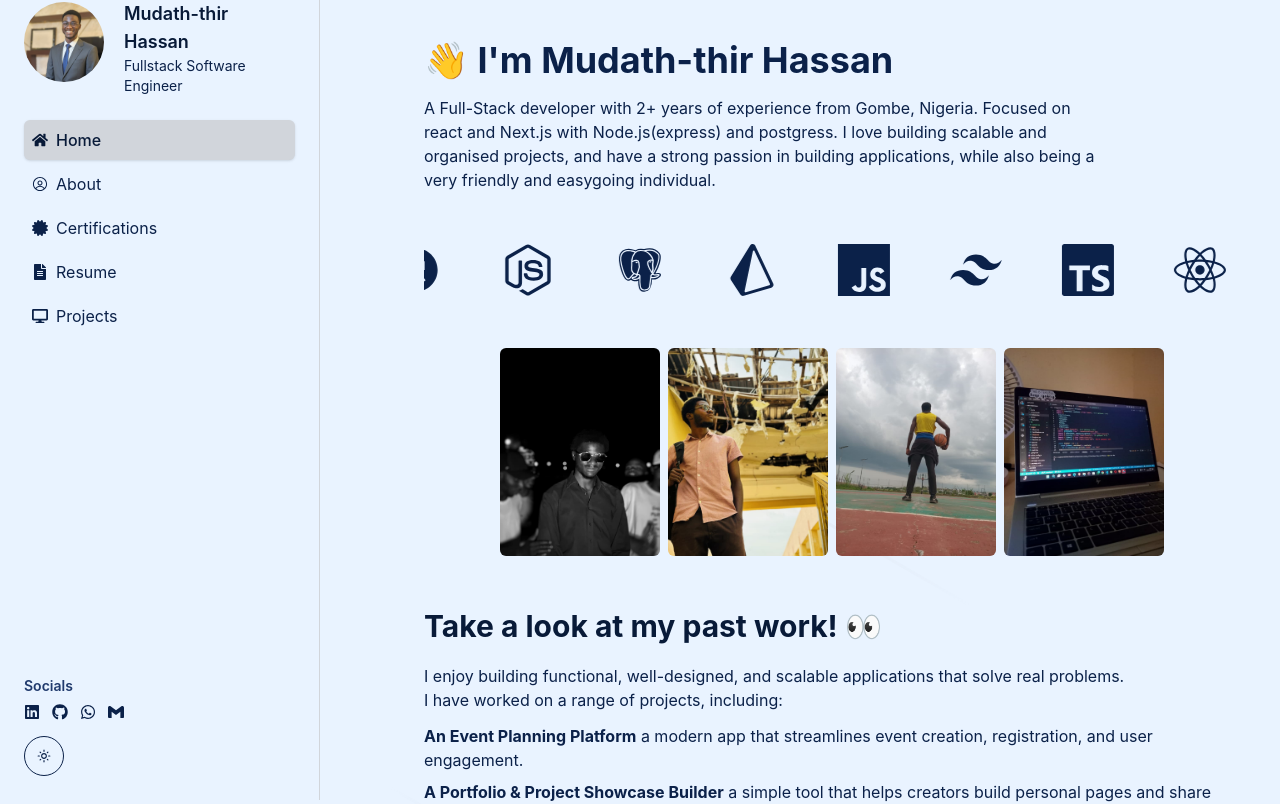
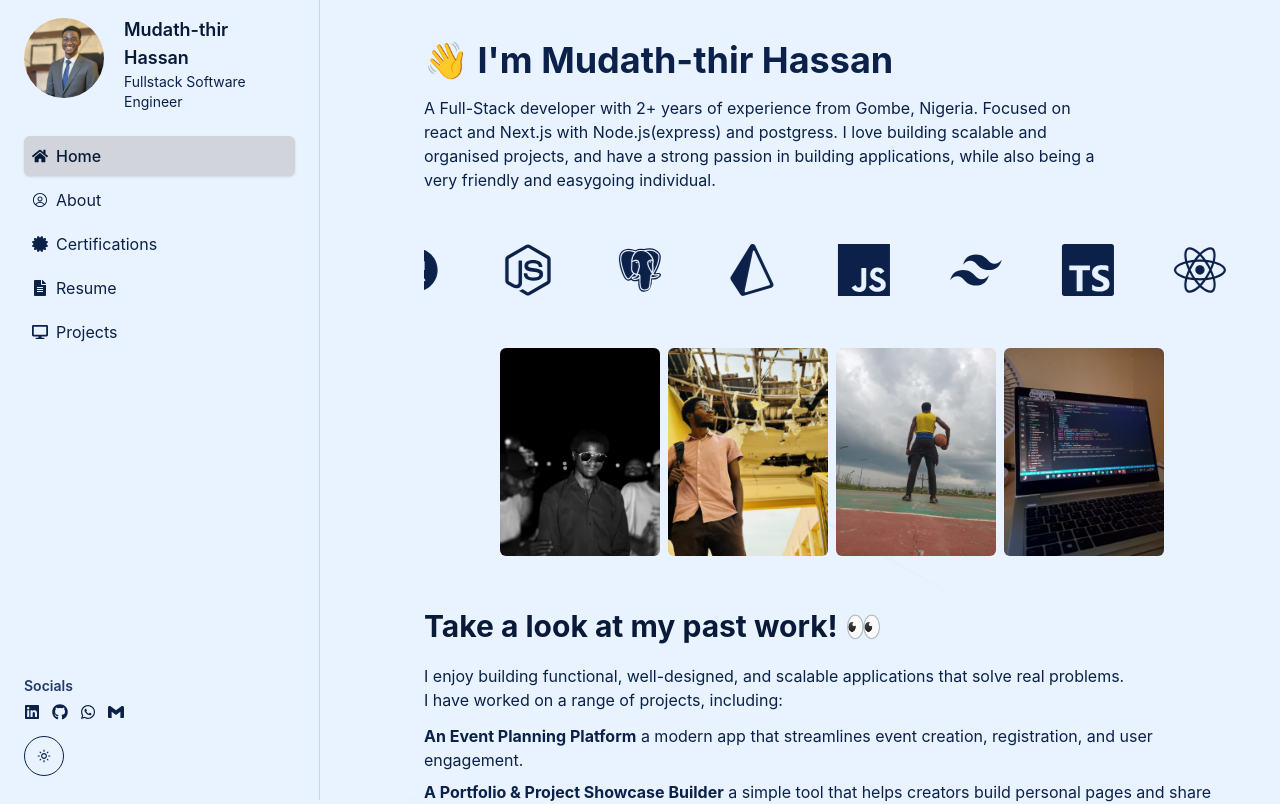
Before and after one commit to Mudath-thir-HM/my-portfolio, a React (Vite) app: page / in a window 1280 px wide. Shown: the top 804 px of the page. Built offline with nearby package versions, Linux system fonts and the light colour scheme.

Commit message:
Fix layout issues in Sidebar component for improved spacing and alignment

```diff
--- a/src/components/Sidebar.tsx
+++ b/src/components/Sidebar.tsx
@@ -42,10 +42,11 @@ const Sidebar = () => {
   return (
     <aside
       className="w-2/7 md:w-2/8 h-screen overflow-y-auto bg-[color:var(--color-bg)] border-r
-    border-[color:var(--color-border)] fixed left-0 top-0 p-1 md:p-6 text-center md:text-left pt-4 md:pt-0 flex flex-col justify-between"
+    border-[color:var(--color-border)] fixed left-0 top-0 p-1 md:p-6 text-center md:text-left
+     pt-4 md:pt-0 flex flex-col justify-between"
     >
       <div>
-        <div className="flex flex-col items-center mb-6 lg:flex-row gap-5">
+        <div className="flex flex-col items-center mb-6 lg:flex-row gap-5 pt-4">
           <img
             src={profilePic}
             alt="profile"
```
